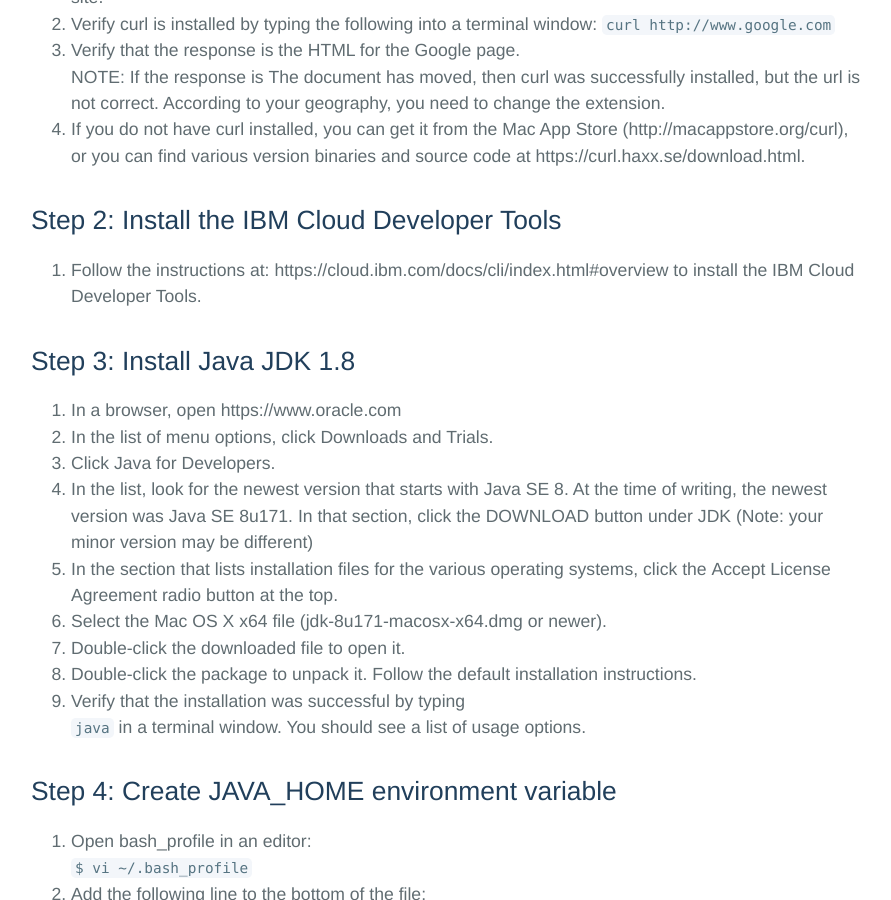
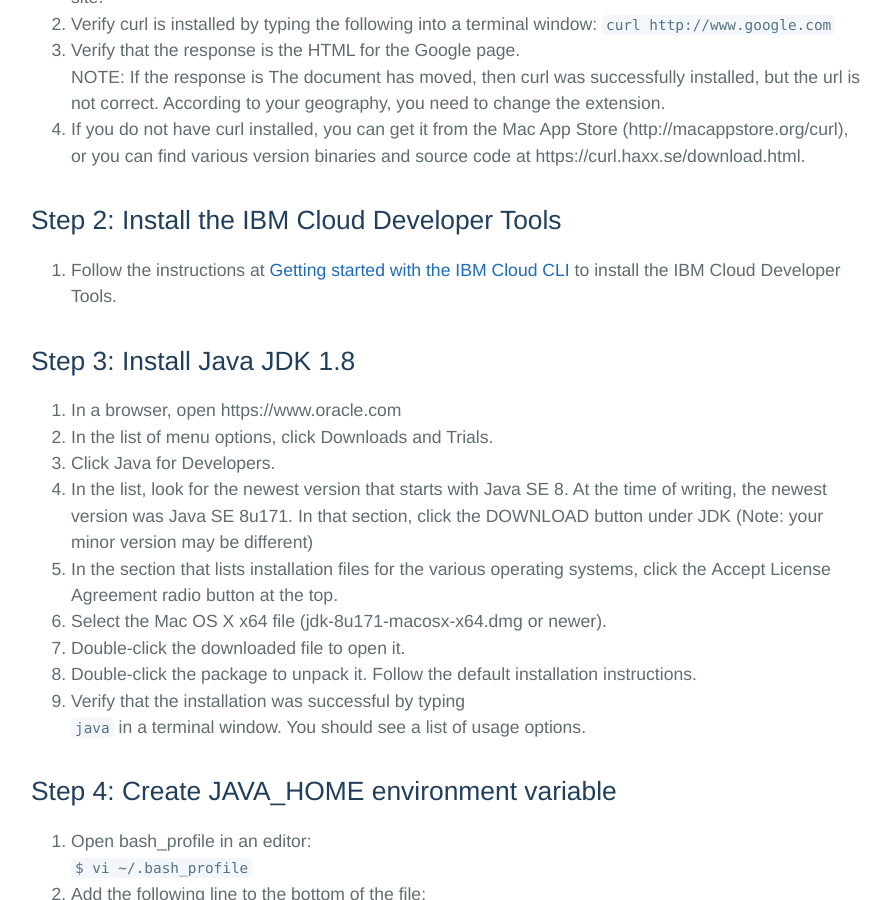
Before and after one commit to ibm-cloud-academy/ibm-cloud-academy.github.io, a Jekyll site: the page built from set_up_mac.md, in a window 1280 px wide and 900 px high, scrolled down 896 px. Shown: the whole window, without its empty margins (193-1084 px from the left). Built offline with Jekyll 4.4.1, drawn with Linux system fonts in a browser that asks for light colours; some web fonts are replaced; our own code applies the rules of GitHub Pages for plain Markdown files.

Commit message:
Update set_up_mac.md
Make the CLI reference into a link

```diff
--- a/set_up_mac.md
+++ b/set_up_mac.md
@@ -19,9 +19,7 @@ This document provides the steps for installing the software required to begin t
 
 ## Step 2: Install the IBM Cloud Developer Tools
 
-1. Follow the instructions at:
-https://cloud.ibm.com/docs/cli/index.html#overview
-to install the IBM Cloud Developer Tools.
+1. Follow the instructions at [Getting started with the IBM Cloud CLI](https://cloud.ibm.com/docs/cli/index.html#overview) to install the IBM Cloud Developer Tools.
 
 ## Step 3: Install Java JDK 1.8
 1. In a browser, open https://www.oracle.com
```
